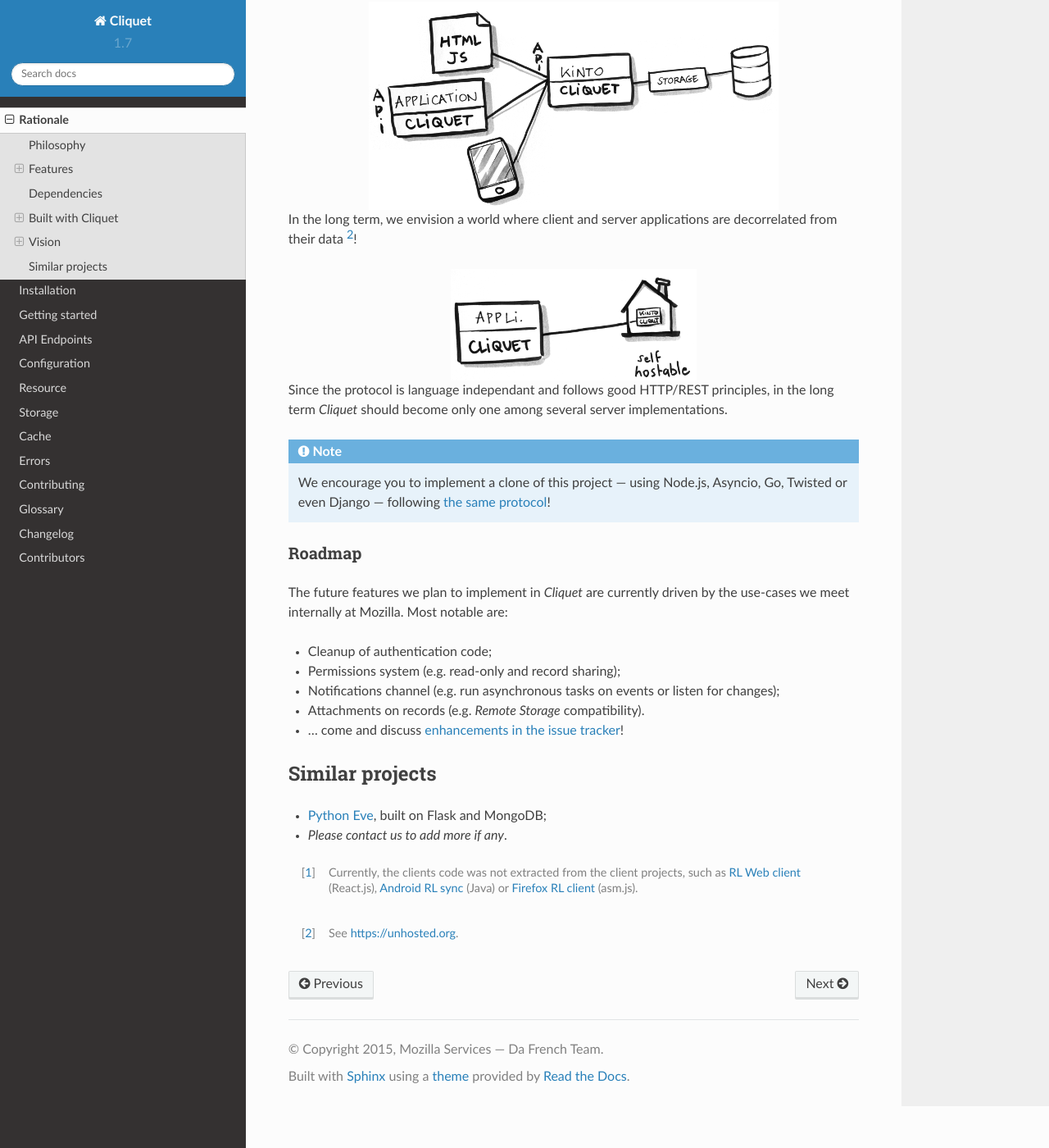
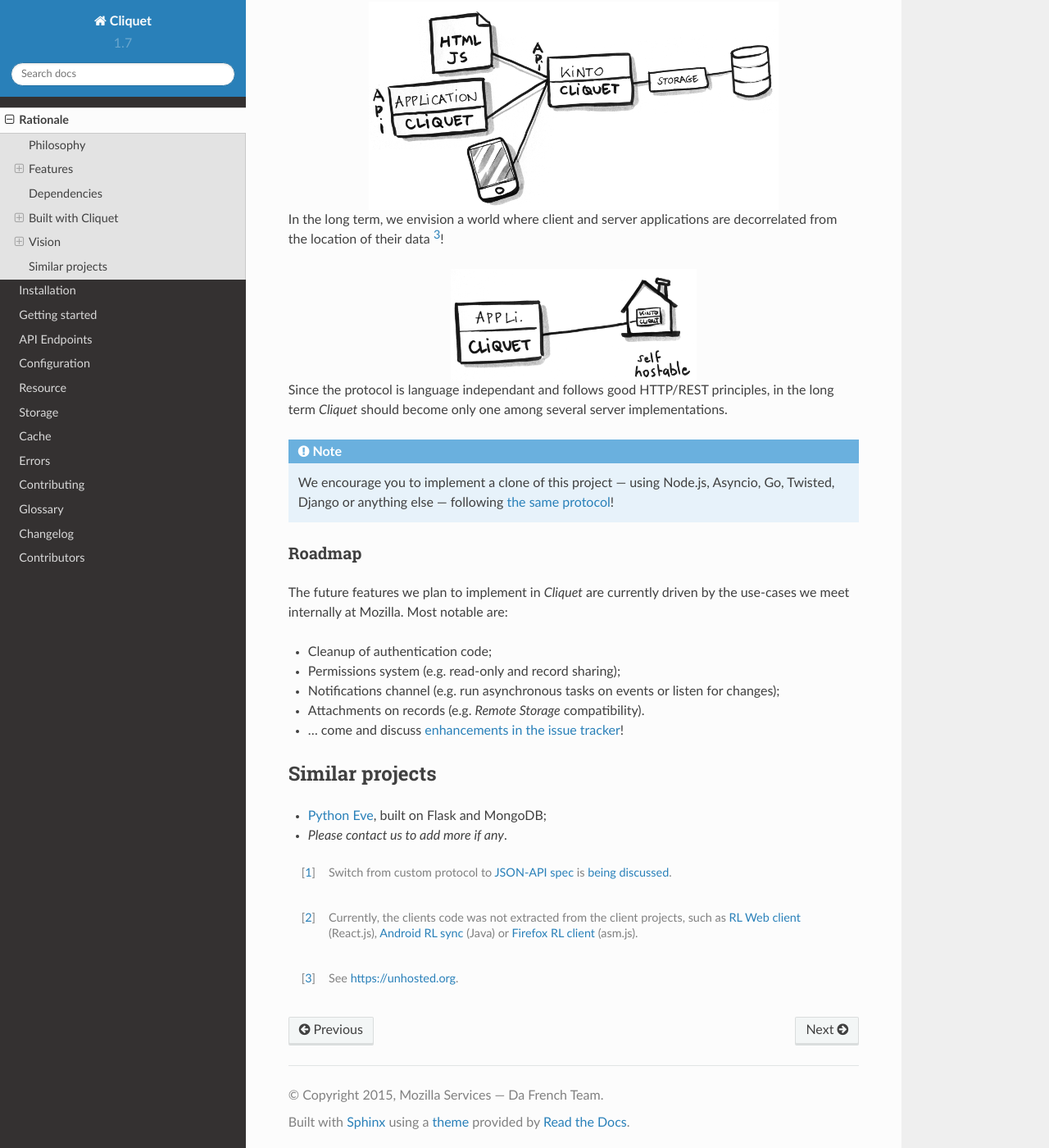
Before and after one commit to Kinto/kinto, a Sphinx documentation site: the page built from docs/rationale.rst, in a window 1280 px wide and 1400 px high, scrolled down 3692 px. Shown: the whole window at 82% size. Built offline with Sphinx 7.4.7 and the Read the Docs theme 2.0.0, drawn with Linux system fonts in a browser that asks for light colours; some of the changed text lies outside the part shown.

Commit message:
@ametaireau review

```diff
--- a/docs/contributing.rst
+++ b/docs/contributing.rst
@@ -99,4 +99,4 @@
 IRC channel
 ===========
 
-Join ``#storage`` on ``irc.mozilla.org`` !
+Join ``#storage`` on ``irc.mozilla.org``!
--- a/docs/installation.rst
+++ b/docs/installation.rst
@@ -7,8 +7,9 @@
 By default, a *Cliquet* application persists the records and cache in a local
  `Redis <http://redis.io/>`_.
 
-Later, using the :ref:`application configuration <configuration-storage>`,
-other backends can be enabled, like « in-memory » or `PostgreSQL <http://postgresql.org/>`_
+Using the :ref:`application configuration <configuration-storage>`,
+other backends like « in-memory » or `PostgreSQL <http://postgresql.org/>`_
+can be enabled afterwards.
 
 
 Distribute & Pip
--- a/docs/quickstart.rst
+++ b/docs/quickstart.rst
@@ -42,7 +42,7 @@
 
 
 By doing that, basic features like authentication, monitoring, error formatting,
-deprecation are now available.
+deprecation indicators are now available.
 
 
 Run !
--- a/docs/rationale.rst
+++ b/docs/rationale.rst
@@ -31,7 +31,7 @@
 .. _elsewhere: http://www.vinaysahni.com/best-practices-for-a-pragmatic-restful-api
 
 The goal is to produce standardized APIs, which follow some
-well known patterns, encouraging genericity in clients code.
+well known patterns, encouraging genericity in clients code [#]_.
 
 Of course, *Cliquet* can be :term:`extended <extensible>` and customized in
 many ways. It can also be used in any kind of project, for its tooling, utilities
@@ -156,7 +156,7 @@
     :align: center
 
 In the long term, we envision a world where client and server applications are
-decorrelated from their data [#]_!
+decorrelated from the location of their data [#]_!
 
 .. figure:: images/self-hostable.png
     :align: center
@@ -167,7 +167,7 @@
 .. note::
 
     We encourage you to implement a clone of this project — using Node.js, Asyncio,
-    Go, Twisted or even Django — following :ref:`the same protocol <api-endpoints>`!
+    Go, Twisted, Django or anything else — following :ref:`the same protocol <api-endpoints>`!
 
 
 Roadmap
@@ -194,6 +194,12 @@
 * *Please contact us to add more if any*.
 
 
+.. [#] Switch from custom protocol to `JSON-API spec`_ is `being discussed`_.
+
+.. _JSON-API spec: http://jsonapi.org/
+.. _being discussed: https://github.com/mozilla-services/cliquet/issues/254
+
+
 .. [#] Currently, the clients code was not extracted from the client projects, such as
     `RL Web client`_ (React.js), `Android RL sync`_ (Java) or `Firefox RL client`_ (asm.js).
 
```
